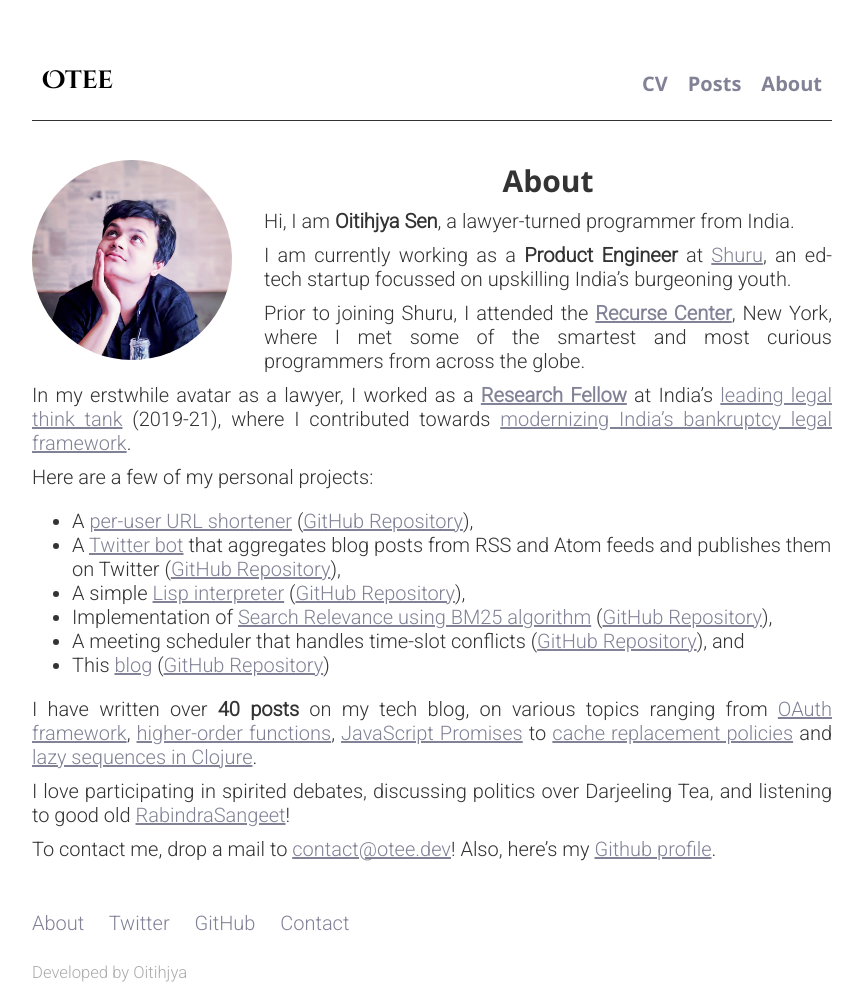
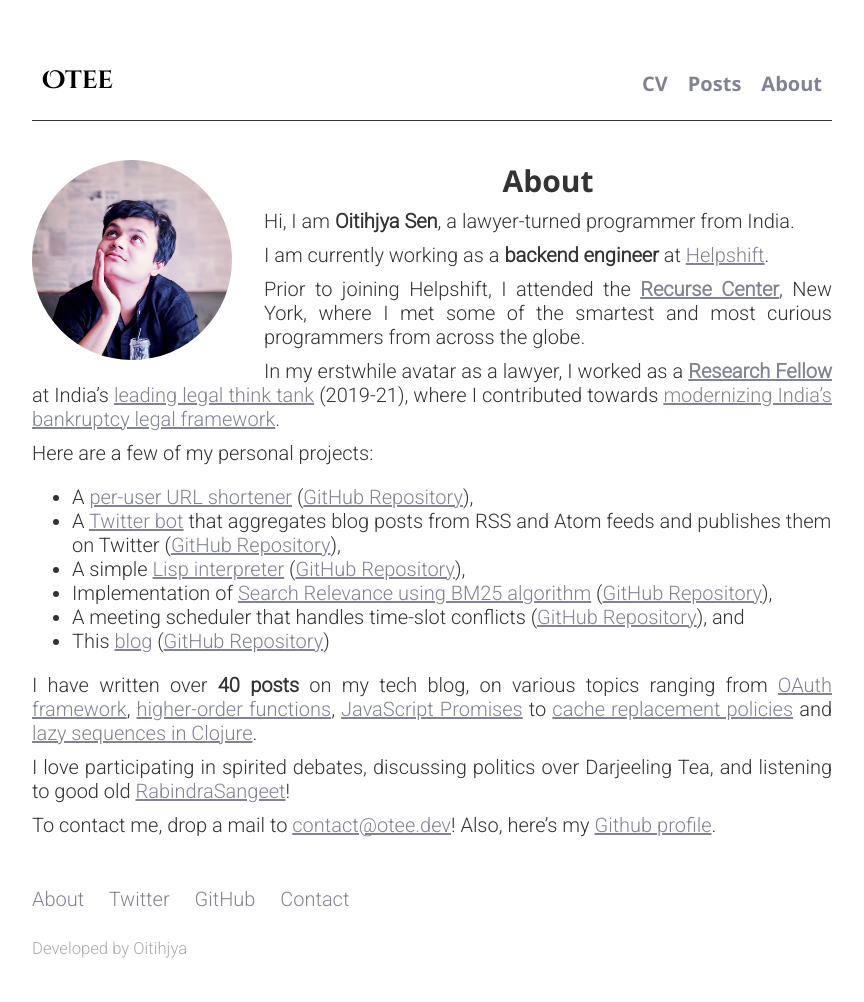
Before and after one commit to oitee/oitee.github.io, a Jekyll site: the page built from _pages/about.md, in a window 1280 px wide. Shown: the whole page, without its empty margins (208-1072 px from the left). Built offline with Jekyll 4.4.1, drawn with Linux system fonts in a browser that asks for light colours; after the commit the page ends 980 px from its top, so only the background shows below that.

Commit message:
Update Bio

```diff
--- a/_pages/about.md
+++ b/_pages/about.md
@@ -11,9 +11,9 @@ published: true
 
 Hi, I am **Oitihjya Sen**, a lawyer-turned programmer from India.
 
-I am currently working as a **Product Engineer** at [Shuru](https://www.shuruapp.com/), an ed-tech startup focussed on upskilling India's burgeoning youth.
+I am currently working as a **backend engineer** at [Helpshift](https://www.helpshift.com/).
 
-Prior to joining Shuru, I attended the [**Recurse Center**](https://www.recurse.com/), New York, where I met some of the smartest and most curious programmers from across the globe.
+Prior to joining Helpshift, I attended the [**Recurse Center**](https://www.recurse.com/), New York, where I met some of the smartest and most curious programmers from across the globe.
 
 In my erstwhile avatar as a lawyer, I worked as a [**Research Fellow**](https://vidhilegalpolicy.in/team/oitihjya-sen/) at India’s [leading legal think tank](https://vidhilegalpolicy.in/) (2019-21), where I contributed towards [modernizing India’s bankruptcy legal framework](https://vidhilegalpolicy.in/wp-content/uploads/2020/07/Report-on-Pre-Packaged-Insolvency-Resolution.pdf).
 
```
